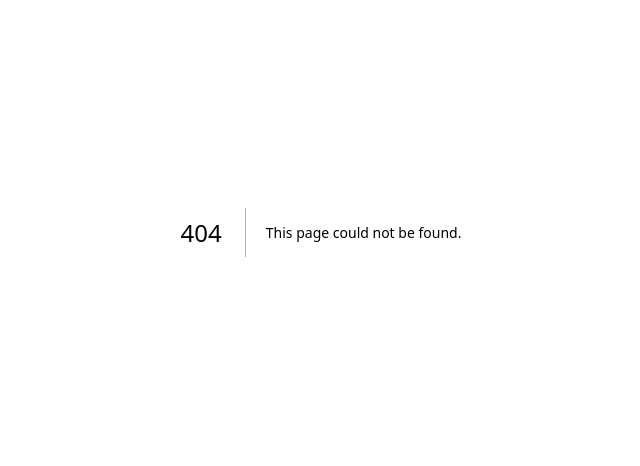
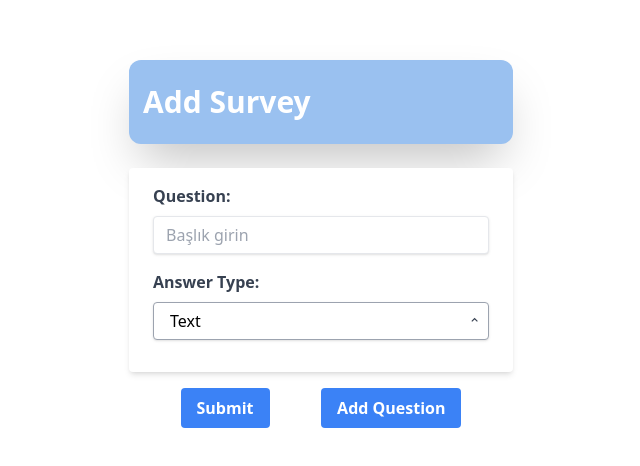
Before and after one commit to Vrm4/Survey-App, a Next.js app: page /add in a window 1280 px wide. Before the commit this address had no page. Shown: the part 168-634 px from the top of the page, without its empty margins (319-959 px from the left). Built offline with nearby package versions, Linux system fonts and the light colour scheme.

Commit message:
Continue

```diff
--- a/package.json
+++ b/package.json
@@ -1,5 +1,5 @@
 {
-  "name": "questionnaire-app",
+  "name": "surver-app",
   "version": "0.1.0",
   "private": true,
   "scripts": {
--- /dev/null
+++ b/src/pages/add.tsx
@@ -0,0 +1,73 @@
+import React, { useEffect, useState } from "react";
+import Question from "./question";
+
+export default function Add() {
+  const [questions  , setQuestions] = useState(1)
+
+    const handleSubmit = (e : React.FormEvent<HTMLFormElement>) : void => {
+        e.preventDefault()
+        console.log(e.currentTarget)
+        const formData = new FormData(e.currentTarget)
+        console.log(formData.get('input1'))
+    }
+    const addQuestionHtml = () => {
+      setQuestions(questions + 1)
+    }
+  /*
+  const [questions  , setQuestions] = useState([
+    {
+      title : '',
+      questionType : 'text'
+    }
+] as Array<{ title: string, questionType: string }>)
+
+    const handleSubmit = (e : React.FormEvent<HTMLFormElement>) : void => {
+        e.preventDefault()
+        console.log(e.currentTarget)
+        const formData = new FormData(e.currentTarget)
+        console.log(formData.get('input1'))
+    }
+    const addQuestionHtml = () => {
+      setQuestions((prevQuestions ) => [
+        ...prevQuestions , {
+          title : '',
+          questionType : 'text'
+        }
+      ]);
+    }
+    useEffect(() => {
+      console.log(questions)
+    })
+*/
+  return (
+    <div className="w-screen min-h-screen flex justify-center items-center relative">
+      <div>
+      <form onSubmit={handleSubmit}>
+        <div className="w-full md:w-96 p-3.5 gap-6 rounded-xl my-6 shadow-2xl bg-[#9AC1F0] py-6">
+          <h1 className="text-3xl text-white font-extrabold">Add Survey</h1>
+        </div>
+        <div className="w-full max-w-lg mx-auto">
+          {   new Array(questions).fill(0).map((value , key) =>(
+            <Question key={key} />
+          ))}
+        </div>
+        <div className="flex justify-evenly ">
+          <button
+            className="bg-blue-500 hover:bg-blue-700 text-white font-bold py-2 px-4 rounded focus:outline-none focus:shadow-outline"
+            type="submit"
+          >
+            Submit
+          </button>
+          <button
+            className="bg-blue-500 hover:bg-blue-700 text-white font-bold py-2 px-4 rounded focus:outline-none focus:shadow-outline"
+            type="button"
+            onClick={addQuestionHtml}
+          >
+            Add Question
+          </button>
+        </div>
+        </form>
+      </div>
+    </div>
+  );
+}
--- /dev/null
+++ b/src/pages/question.tsx
@@ -0,0 +1,51 @@
+export default function Question() {
+    return (
+      <>
+        <div className="bg-white shadow-md rounded px-6 pt-4 pb-4 mb-4">
+          <div className="field mb-4">
+            <label
+              className="block text-gray-700 font-bold mb-2"
+              htmlFor="baslik"
+            >
+              Question:
+            </label>
+            <input
+              className="shadow appearance-none border rounded w-full py-2 px-3 text-gray-700 leading-tight focus:outline-none focus:shadow-outline"
+              id="baslik"
+              type="text"
+              name="input1"
+              placeholder="Başlık girin"
+            />
+          </div>
+          <div className="field mb-4">
+            <label
+              className="block text-gray-700 font-bold mb-2"
+              htmlFor="secenek"
+            >
+              Answer Type:
+            </label>
+            <div className="relative">
+              <select
+                className="block appearance-none w-full bg-white border border-gray-400 hover:border-gray-500 px-4 py-2 pr-8 rounded shadow leading-tight focus:outline-none focus:shadow-outline"
+                id="secenek"
+              >
+                <option value='text'>Text</option>
+                <option value='checkbox'>Multi Option</option>
+                <option value='radio'>Single Option</option>
+                <option value='textarea'>Text Area</option>
+              </select>
+              <div className="pointer-events-none absolute inset-y-0 right-0 flex items-center px-2 text-gray-700">
+                <svg
+                  className="fill-current h-4 w-4"
+                  xmlns="http://www.w3.org/2000/svg"
+                  viewBox="0 0 20 20"
+                >
+                  <path d="M9 11l3-3 3 3 1-1-4-4-4 4 1 1z" />
+                </svg>
+              </div>
+            </div>
+          </div>
+        </div>
+      </>
+    );
+  }
```
Also changed, not shown: .eslintrc.json (added), src/styles/Home.module.css (added), 2 other files (tests, documents, lock files or other folders).
